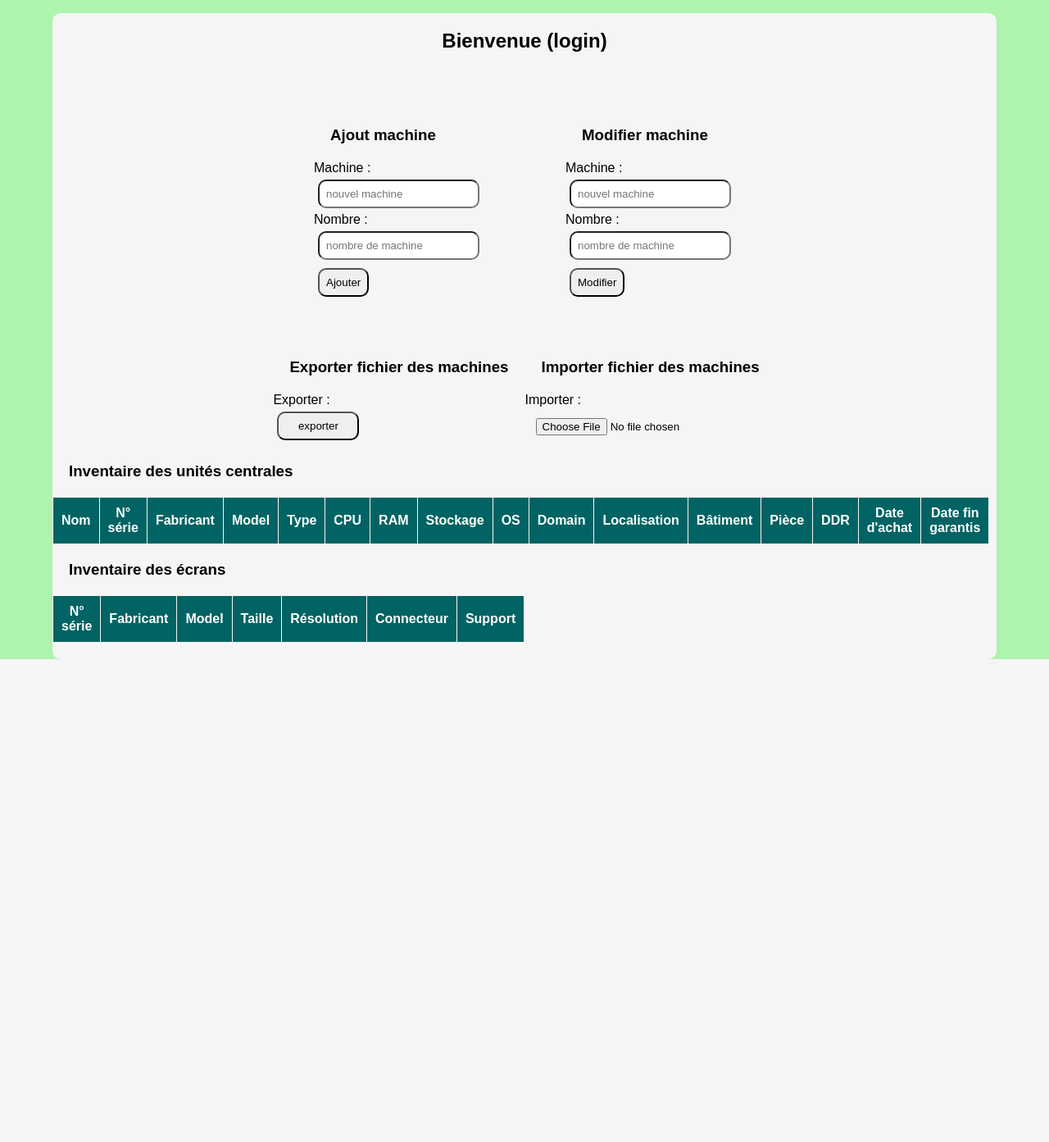
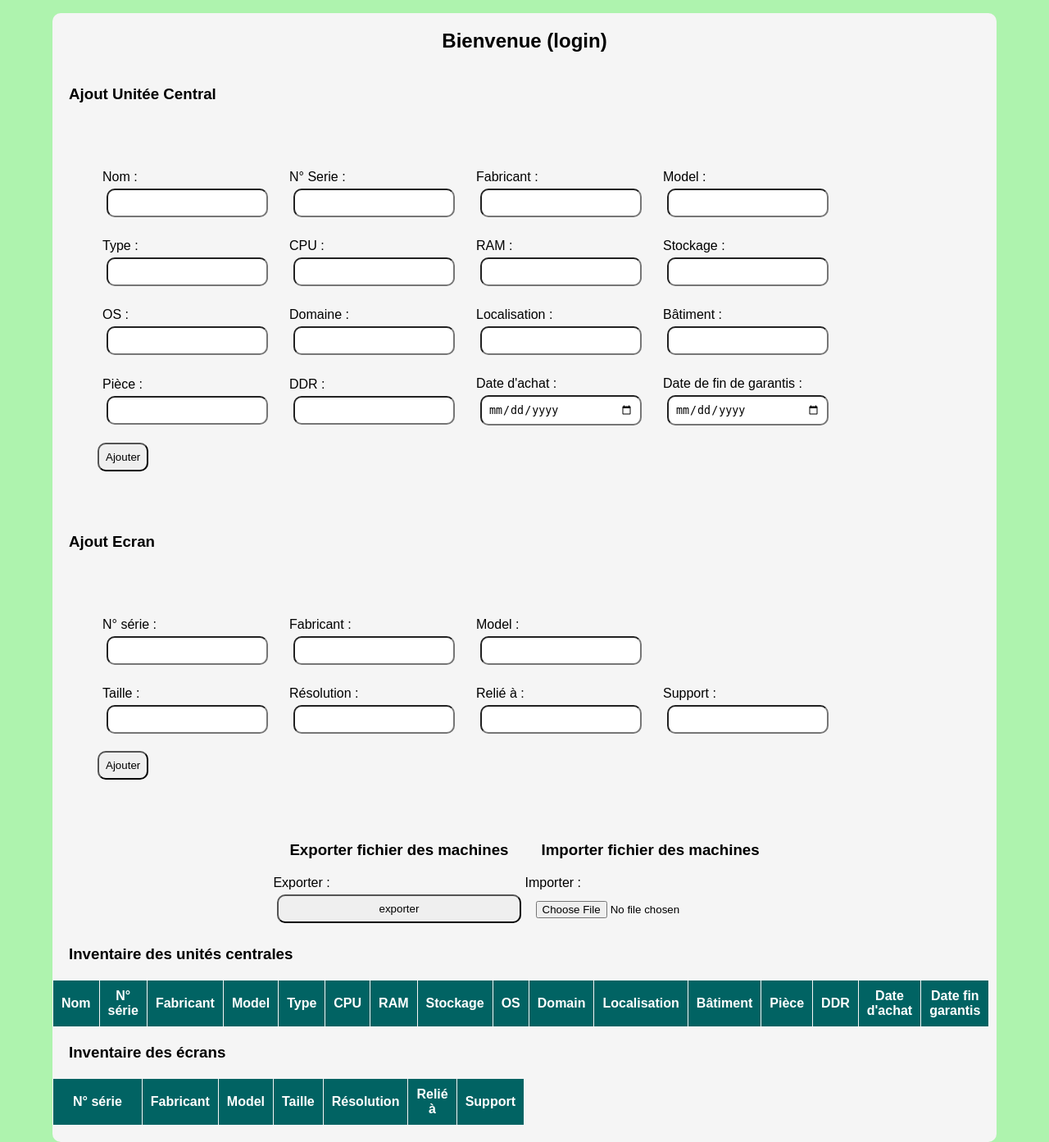
Before and after one commit to Captaine-JuJu/S.A.-3-2025-2026, a PHP site: page /technicien.html in a window 1280 px wide. Shown: the part 168-1561 px from the top of the page at 82% size. Before the commit the page ends 972 px from the top, so only its background shows below. Run offline with PHP 8.4, Linux system fonts and the light colour scheme; lists and menus that the app fills with data are empty.

Commit message:
input ajout écran / machine

```diff
--- a/src/css/style.css
+++ b/src/css/style.css
@@ -106,8 +106,6 @@ th{
     overflow: hidden;
 }
 
-#unit
-
 #pageConnexion{
     display: flex;
     flex-direction: column;
@@ -128,12 +126,11 @@ th{
 
 }
 
-input{
+input {
     border-radius: 10px;
     padding: 8px;
     margin: 5px;
 }
-
 label{
     display: flex;
     flex-direction: column;
@@ -144,24 +141,23 @@ label{
     justify-content: center;
 }
 
-#formulaireAjouterSupprimer{
+#formulaireAjouter{
+    display: flex;
+    flex-direction: column;
+    justify-content: center;
+}
+#formulaireImporterExporterFichier{
     display: flex;
     flex-direction: row;
     justify-content: center;
 }
-    #formulaireImporterExporterFichier{
-        display: flex;
-        flex-direction: row;
-        justify-content: center;
-    }
-#ModifierUneInfoDansInventaire{
+
+#ajoutEcran{
+    display: flex;
     margin: 50px;
 }
 
-#mettreMachinDansInventaire{
+#ajoutUC{
+    display: flex;
     margin: 50px;
 }
-
-#exporte input{
-    width: 100px;
-}
--- a/src/technicien.html
+++ b/src/technicien.html
@@ -20,27 +20,128 @@
     <div id="inventaires">
         <h2>Bienvenue (login)</h2>
         <div id="technique">
-            <div id="formulaireAjouterSupprimer">
-                <div id="mettreMachinDansInventaire">
-                    <h3>Ajout machine</h3>
+            <div id="formulaireAjouter">
+                <h3>Ajout Unitée Central</h3>
+                <div id="ajoutUC">
                     <form method="POST" action="">
-                        <label>Machine :
-                            <input type="text" name="machine" id="machine" placeholder="nouvel machine"></label>
-                        <label>Nombre :
-                            <input type="text" name="nombre" id="nombre" placeholder="nombre de machine"></label>
+                        <table>
+                            <tr>
+                                <td>
+                                <label>Nom :
+                                    <input type="text" name="nom" id="nom"></label>
+                                </td>
+                                <td>
+                                <label>N° Serie :
+                                    <input type="number" name="nSerieUC" id="nSerieUC"></label>
+                                </td>
+                                <td>
+                                <label>Fabricant :
+                                    <input type="text" name="fabricantUC" id="fabricantUC"></label>
+                                </td>
+                                <td>
+                                <label>Model :
+                                    <input type="text" name="modelUC" id="modelUC"></label>
+                                </td>
+                            </tr>
+                            <tr>
+                                <td>
+                                <label>Type :
+                                    <input type="text" name="typeUC" id="typeUC"></label>
+                                </td>
+                                <td>
+                                <label>CPU :
+                                    <input type="text" name="CPUUC" id="CPUUC"></label>
+                                </td>
+                                <td>
+                                <label>RAM :
+                                    <input type="text" name="RAMUC" id="RAMUC"></label>
+                                </td>
+                                <td>
+                                <label>Stockage :
+                                    <input type="text" name="stockageUC" id="stockageUC"></label>
+                                </td>
+                            </tr>
+                            <tr>
+                                <td>
+                                <label>OS :
+                                    <input type="text" name="OSUC" id="OSUC"></label>
+                                </td>
+                                <td>
+                                <label>Domaine :
+                                    <input type="text" name="domaineUC" id="domaineUC"></label>
+                                </td>
+                                <td>
+                                <label>Localisation :
+                                    <input type="text" name="localisationUC" id="localisationUC"></label>
+                                </td>
+                                <td>
+                                <label>Bâtiment :
+                                    <input type="text" name="batimentUC" id="batimentUC"></label>
+                                </td>
+                            </tr>
+                            <tr>
+                                <td>
+                                <label>Pièce :
+                                    <input type="text" name="pieceUC" id="pieceUC"></label>
+                                </td>
+                                <td>
+                                <label>DDR :
+                                    <input type="text" name="DDRUC" id="DDRUC"></label>
+                                </td>
+                                <td>
+                                <label>Date d'achat :
+                                    <input type="date" name="dateAchatUC" id="dateAchatUC"></label>
+                                </td>
+                                <td>
+                                <label>Date de fin de garantis :
+                                    <input type="date" name="finGarantisUC" id="finGarantisUC"></label>
+                                </td>
+                            </tr>
+                        </table>
                         <input type="submit" value="Ajouter" name="OK">
                     </form>
                 </div>
+                <h3>Ajout Ecran</h3>
+                <div id="ajoutEcran">
 
-                <div id="ModifierUneInfoDansInventaire">
-                    <h3>Modifier machine</h3>
                     <form method="POST" action="">
-                        <label>Machine :
-                            <input type="text" name="machine" id="Mmachine" placeholder="nouvel machine"></label>
-                        <label>Nombre :
-                            <input type="text" name="nombre" id="Mnombre" placeholder="nombre de machine"></label>
-                        <input type="submit" value="Modifier" name="OK">
+                        <table>
+                            <tr>
+                                <td>
+                                <label>N° série :
+                                    <input type="number" name="nSerieE" id="nSerieE"></label>
+                                </td>
+                                <td>
+                                <label>Fabricant :
+                                    <input type="text" name="fabricantE" id="fabricantE"></label>
+                                </td>
+                                <td>
+                                <label>Model :
+                                    <input type="text" name="modelE" id="modelE"></label>
+                                </td>
+                            </tr>
+                            <tr>
+                                <td>
+                                    <label>Taille :
+                                        <input type="text" name="tailleE" id="tailleE"></label>
+                                </td>
+                                <td>
+                                    <label>Résolution :
+                                        <input type="text" name="resolutionE" id="resolutionE"></label>
+                                </td>
+                                <td>
+                                    <label>Relié à :
+                                        <input type="text" name="connecteurE" id="connecteurE"></label>
+                                </td>
+                                <td>
+                                    <label>Support :
+                                        <input type="text" name="supportE" id="supportE"></label>
+                                </td>
+                            </tr>
+                        </table>
+                        <input type="submit" value="Ajouter" name="OK">
                     </form>
+
                 </div>
             </div>
 
@@ -86,11 +187,12 @@
                 <th>Model</th>
                 <th>Taille</th>
                 <th>Résolution</th>
-                <th>Connecteur</th>
+                <th>Relié à</th>
                 <th>Support</th>
             </tr>
         </table>
     </div>
 </div>
+</div>
 </body>
 </html>
```
